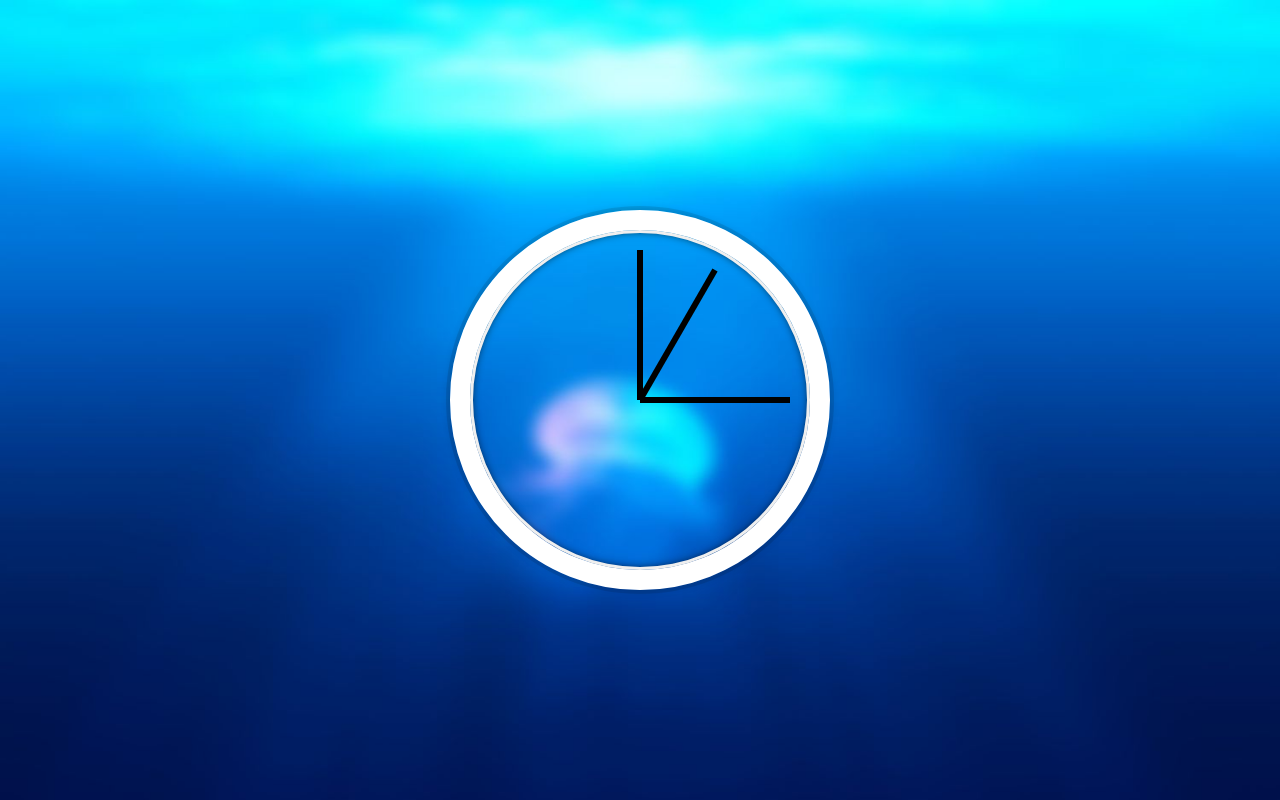
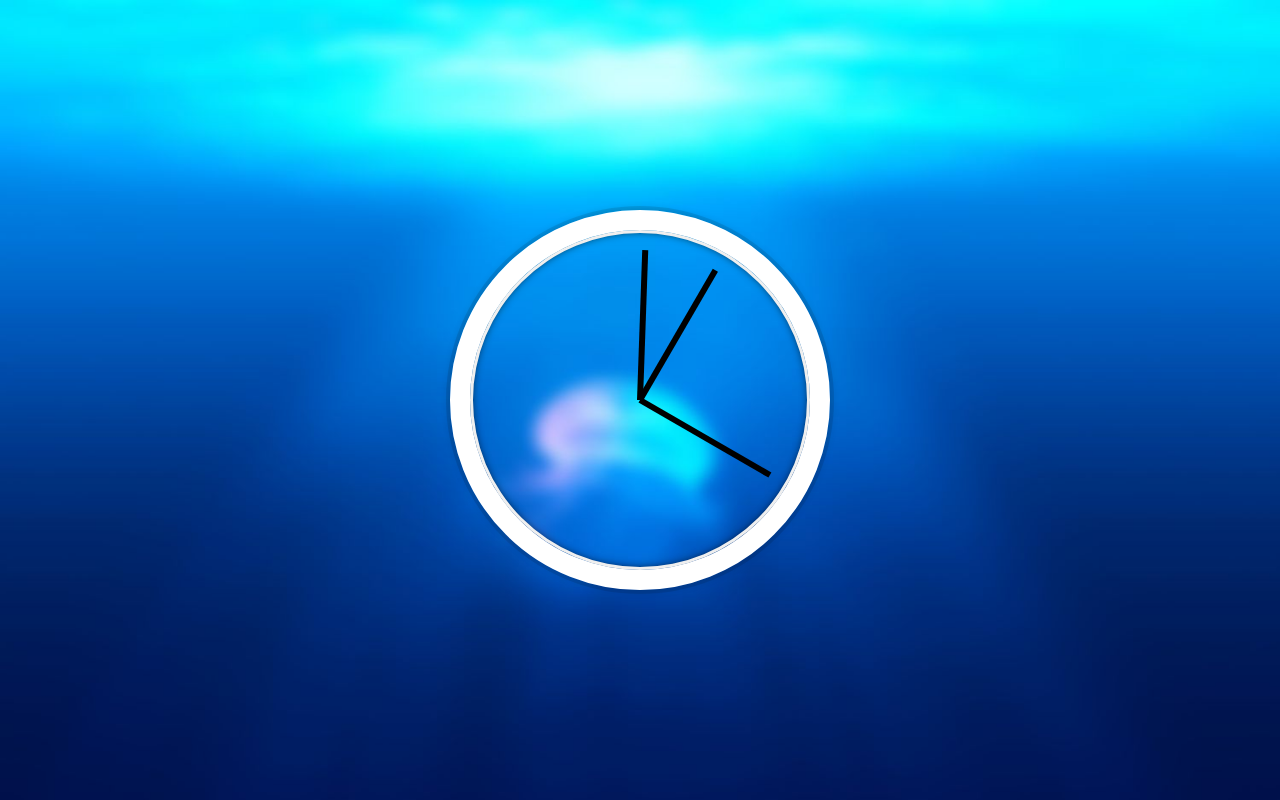
Before and after one commit to tsingwong/Learn-JavaScript30, a plain HTML site: page 02-JS_and_CSS_Clock/index-tsingwong.html in a window 1280 px wide. Drawn offline with Linux system fonts and the light colour scheme.

Commit message:
update method

```diff
--- a/02-JS_and_CSS_Clock/index-tsingwong.html
+++ b/02-JS_and_CSS_Clock/index-tsingwong.html
@@ -54,7 +54,7 @@
             position: relative;
             width: 100%;
             height: 100%;
-            transform: rotate(90deg) translateY(-3px);
+            transform: translateY(-3px);
             /* account for the height of the clock hands */
         }
 
@@ -64,45 +64,78 @@
             background: black;
             position: absolute;
             top: 50%;
-            transform-origin: 100%;
-            transition: all 1s;
-            transition-timing-function: ease-in-out;
+            transform-origin: 100% 50%;
+            transition: all 0.05s;
+            transition-timing-function: cubic-bezier(0.1, 2.7, 0.58, 1);
         }
 
     </style>
 
     <script>
-        const timer = new Date();
-        const timerArr = [timer.getHours(), timer.getMinutes(), timer.getSeconds()];
+        // const timer = new Date();
+        // const timerArr = [timer.getHours(), timer.getMinutes(), timer.getSeconds()];
         const hands = document.querySelectorAll('.hand');
 
-        hands.forEach((hand, index) => {
-            hand.style.transform = 'rotate(0deg)';
-            // 触发重绘
-            hand.offsetWidth;
-            hand.style.transform = index === 0
-                ? `rotate(${timerArr[index] / 12 * 360}deg)`
-                : `rotate(${timerArr[index] / 60 * 360}deg)`;
-        });
+        // hands.forEach((hand, index) => {
+        //     hand.style.transform = 'rotate(0deg)';
+        //     // 触发重绘
+        //     hand.offsetWidth;
+        //     hand.style.transform = index === 0
+        //         ? `rotate(${timerArr[index] / 12 * 360}deg)`
+        //         : `rotate(${timerArr[index] / 60 * 360}deg)`;
+        // });
 
 
-        hands[2].addEventListener('transitionend', () => {
-            let newSecondDeg = +/(\d+)/.exec(hands[2].style.transform)[1] + 6;
-            let newMinutesDeg = +/(\d+)/.exec(hands[1].style.transform)[1] + 6;
-            let newHoursDeg = +/(\d+)/.exec(hands[0].style.transform)[1] + 30;
+        // hands[2].addEventListener('transitionend', () => {
+        //     let newSecondDeg = +/(\d+)/.exec(hands[2].style.transform)[1] + 6;
+        //     let newMinutesDeg = +/(\d+)/.exec(hands[1].style.transform)[1] + 6;
+        //     let newHoursDeg = +/(\d+)/.exec(hands[0].style.transform)[1] + 30;
 
-            if (!(newSecondDeg % 360)) {
-                if (!(newMinutesDeg % 360)) {
-                    hands[0].style.transform =
-                    hands[0].style.transform.replace(/\d+/, newHoursDeg);
-                }
+        //     if (!(newSecondDeg % 360)) {
+        //         if (!(newMinutesDeg % 360)) {
+        //             hands[0].style.transform =
+        //             hands[0].style.transform.replace(/\d+/, newHoursDeg);
+        //         }
 
-                hands[1].style.transform =
-                    hands[1].style.transform.replace(/\d+/, newMinutesDeg);
-            }
-            hands[2].style.transform =
-                hands[2].style.transform.replace(/\d+/, newSecondDeg);
-        });
+        //         hands[1].style.transform =
+        //             hands[1].style.transform.replace(/\d+/, newMinutesDeg);
+        //     }
+        //     hands[2].style.transform =
+        //         hands[2].style.transform.replace(/\d+/, newSecondDeg);
+        // });
+
+
+        let secondDeg, minuteDeg, hourDeg, DegArr;
+
+        function initTimer() {
+            const timer = new Date();
+            const second = timer.getSeconds();
+            secondDeg = 90 + (second / 60 * 360);
+            const minutes = timer.getMinutes();
+            minuteDeg = 90 + (minutes / 60 * 360) + (second / 60 / 60 * 360);
+            const hours = timer.getHours();
+            hourDeg = 90 + (hours / 12 * 360) + (second / 60 / 60 / 12 * 360) + (minutes / 60 / 12 * 360);
+
+            DegArr = [hourDeg, minuteDeg, secondDeg];
+
+            hands.forEach((hand, index) => {
+                hand.style.transform = `rotate(${DegArr[index]}deg)`;
+            });
+        }
+
+        function changeHand() {
+            secondDeg += (1 / 60 * 360);
+            minuteDeg += (1 / 60 / 60 * 360);
+            hourDeg += (1 / 60 / 60 / 12 * 360);
+
+            DegArr = [hourDeg, minuteDeg, secondDeg];
+            hands.forEach((hand, index) => {
+                hand.style.transform = `rotate(${DegArr[index]}deg)`;
+            });
+        }
+
+        initTimer();
+        setInterval(changeHand, 1000);
 
     </script>
 </body>
```
